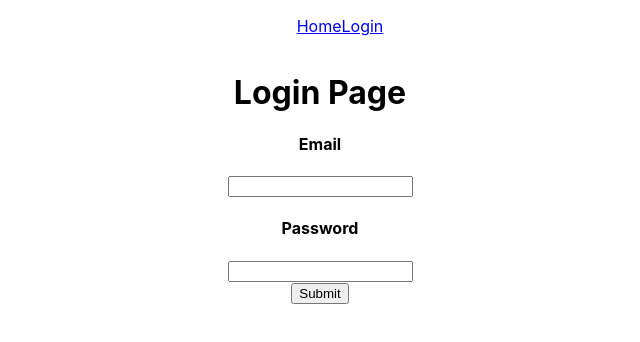
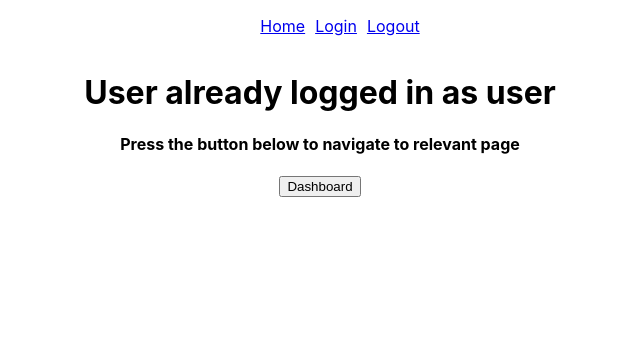
Before and after one commit to zainabasif-21/training, a React (Create React App) app in the folder React/demo-app/: page /login in a window 1280 px wide. Both pictures are taken after typing "name@example.com", "Sample" into the empty fields and a click on the button "Submit". Shown: the top 342 px of the page, without its empty margins (320-960 px from the left). Built offline with nearby package versions, Linux system fonts and the light colour scheme.

Commit message:
Added feature of logout button and navigating user to dashboard if they are logged in

```diff
--- a/React/demo-app/src/App.css
+++ b/React/demo-app/src/App.css
@@ -47,3 +47,7 @@
   align-content: center;
   text-align: center;
 }
+
+.list{
+  padding: 5px;
+}
--- a/React/demo-app/src/App.js
+++ b/React/demo-app/src/App.js
@@ -23,6 +23,9 @@ function App() {
     localStorage.setItem('email','')
   },[])
 
+  const handleLogout=()=>{
+    localStorage.clear();
+  }
 
   return (
     <div className="App">
@@ -33,6 +36,9 @@ function App() {
           </Link>
           <Link to="/login" class="list">
             Login
+          </Link>
+          <Link to="/" class="list" onClick={handleLogout}>
+            Logout
           </Link>
         </ul>
       </nav></div>
--- a/React/demo-app/src/Routing/AdminDashboard.jsx
+++ b/React/demo-app/src/Routing/AdminDashboard.jsx
@@ -11,7 +11,7 @@ export default function AdminDashboard() {
   }
 
   const local={...localStorage};
-  if(Boolean(local.isLogin)==true && local.email.includes('admin'))
+  if(local.isLogin==true && local.email.includes('admin') && !local.email.includes('user'))
   {
       return (<div>
         <div>Admin Dashboard</div>
--- a/React/demo-app/src/Routing/Login.jsx
+++ b/React/demo-app/src/Routing/Login.jsx
@@ -9,6 +9,7 @@ export default function Login() {
   const [password, setPassword] = useState("");
   const [items, setItems] = useState({});
   const navigate=useNavigate();
+  let local={...localStorage};
 
   useEffect(() => {
     localStorage.setItem('items', JSON.stringify(items));
@@ -28,13 +29,14 @@ export default function Login() {
     if (email=='' || password=='')
         alert("Both email and password are required")
     else{
-        localStorage.clear();
         localStorage.setItem('email',email);
         localStorage.setItem('password',password);
         localStorage.setItem('isLogin',true);
         setEmail('');
         setPassword('');
         console.log({...localStorage})
+        local={...localStorage};
+
 
         if(email.includes('admin') && password!='')
         {
@@ -46,9 +48,29 @@ export default function Login() {
         {
             navigate("/user", { replace: true });
         }
+        else{
+          alert('Kindly enter valid credentials !')
+        }
     }
   }
 
+  const handleDashboardClick=()=>{
+    if(local.email.includes('admin'))
+      navigate('/admin');
+    else
+      navigate('/user')
+  }
+
+  if(local.isLogin=='true'){
+    return(<div>
+        <h1>User already logged in as {email.includes('admin') ? <>admin</> : <>user</>}</h1>
+        <h4>Press the button below to navigate to relevant page</h4>
+        <button onClick={handleDashboardClick}>Dashboard</button>
+
+    </div>
+  );
+}
+else
   return (
     <div>
       <h1>Login Page</h1>
--- a/React/demo-app/src/Routing/UserDashboard.jsx
+++ b/React/demo-app/src/Routing/UserDashboard.jsx
@@ -11,7 +11,7 @@ export default function UserDashboard() {
     }
 
     const local={...localStorage};
-    if(Boolean(local.isLogin)==true && local.email.includes('user'))
+    if(local.isLogin=='true' && local.email.includes('user') && !local.email.includes('admin'))
     {
         return (<div>
           <div>UserDashboard</div>
```
